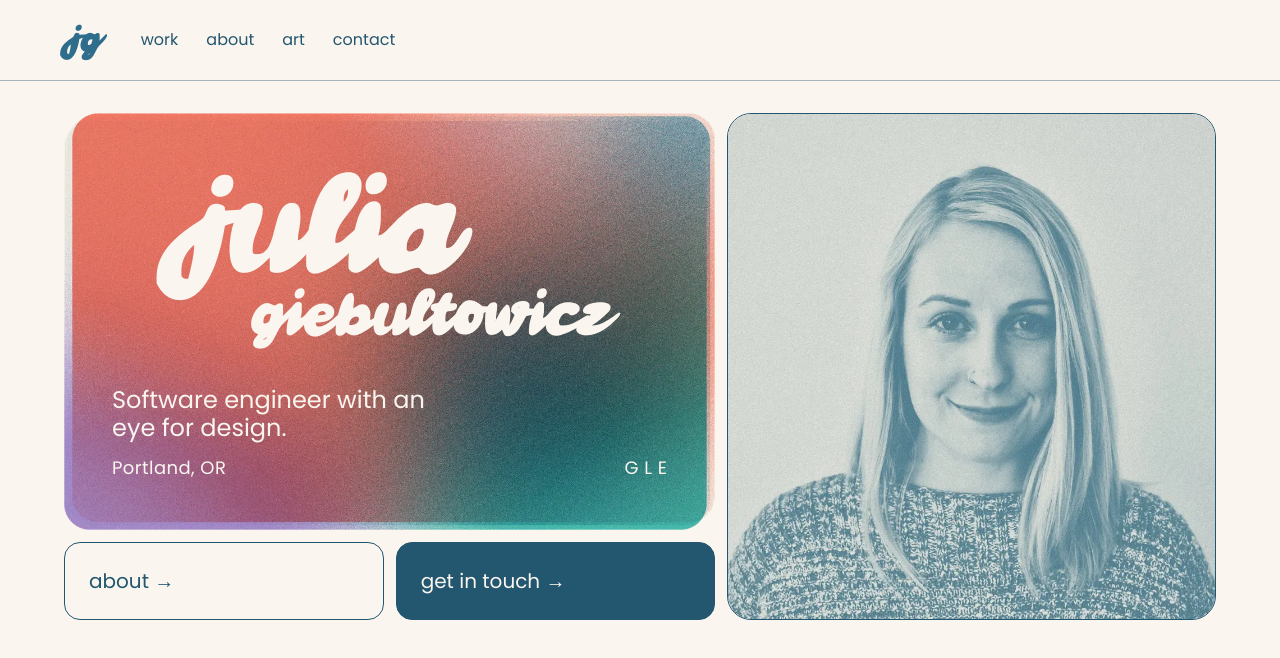
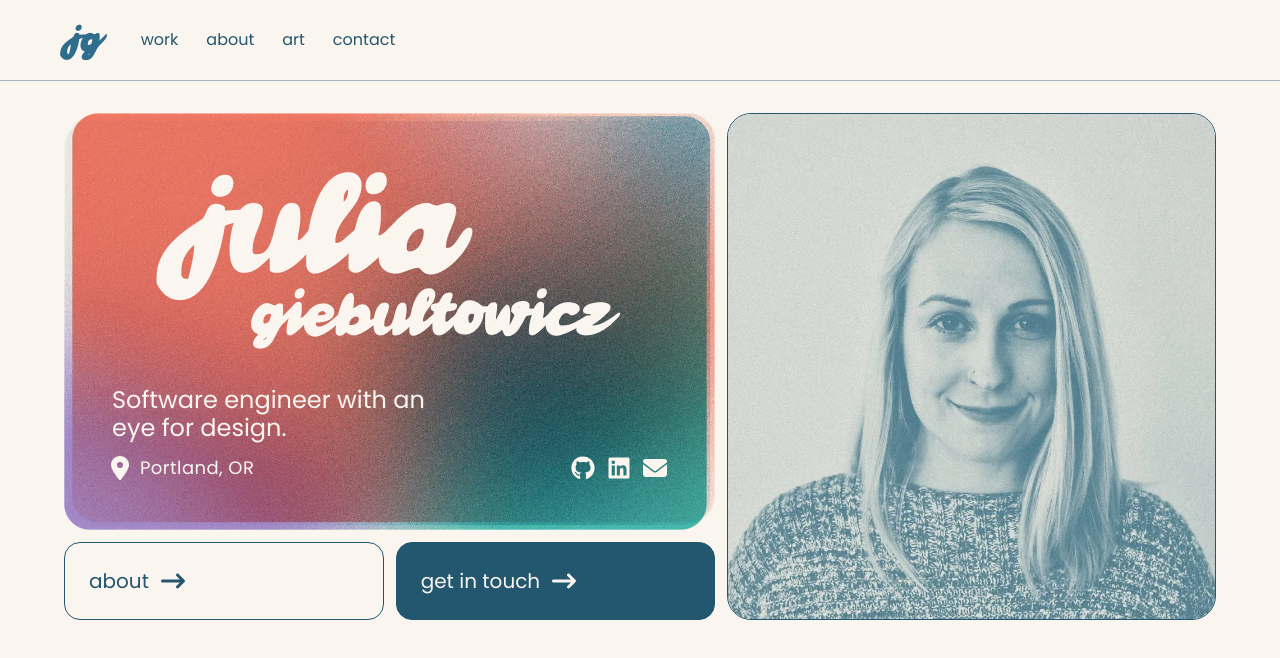
Before and after one commit to gabibble/julia-portfolio, a Next.js app: page / in a window 1280 px wide. Shown: the top 658 px of the page. Built offline with nearby package versions, Linux system fonts and the light colour scheme.

Commit message:
add icons

```diff
--- a/app/components/Hero.tsx
+++ b/app/components/Hero.tsx
@@ -1,5 +1,14 @@
+import {
+  FaGithub,
+  FaLinkedin,
+  FaEnvelope,
+  FaLocationDot,
+  FaArrowRightLong,
+} from 'react-icons/fa6';
+
 export default function Hero() {
-  const buttonClass = 'border border-ink rounded-2xl p-6 text-xl';
+  const buttonClass =
+    'flex items-center gap-3 border border-ink rounded-2xl p-6 text-xl';
 
   return (
     <div className='mx-auto my-8 grid w-full max-w-6xl grid-cols-1 gap-3 md:grid-cols-[4fr_3fr]'>
@@ -15,17 +24,40 @@ export default function Hero() {
             eye for design.
           </p>
           <p className='flex items-center justify-between text-lg tracking-wide'>
-            <span>Portland, OR</span>
-            <span>G L E</span>
+            <span className='flex items-center gap-2'>
+              <FaLocationDot className='-ml-1 size-6' />
+              Portland, OR
+            </span>
+            <span className='flex gap-3'>
+              <a
+                href='https://github.com/gabibble'
+                aria-label='GitHub'
+                target='_blank'
+                rel='noopener noreferrer'
+              >
+                <FaGithub className='size-6 transition hover:scale-110' />
+              </a>
+              <a
+                href='https://www.linkedin.com/in/julia-giebultowicz/'
+                aria-label='LinkedIn'
+                target='_blank'
+                rel='noopener noreferrer'
+              >
+                <FaLinkedin className='size-6 transition hover:scale-110' />
+              </a>
+              <a href='mailto:juliagieb@gmail.com' aria-label='Email'>
+                <FaEnvelope className='size-6 transition hover:scale-110' />
+              </a>
+            </span>
           </p>
         </div>
       </section>
       <section className='grid grid-cols-2 gap-3'>
         <a href='#about' className={buttonClass}>
-          about →
+          about <FaArrowRightLong className='size-6' />
         </a>
         <a href='#contact' className={`${buttonClass} bg-ink text-cream`}>
-          get in touch →
+          get in touch <FaArrowRightLong className='size-6' />
         </a>
       </section>
       <div className='relative col-start-2 row-span-2 row-start-1 hidden overflow-hidden rounded-3xl border md:block'>
--- a/package.json
+++ b/package.json
@@ -11,7 +11,8 @@
   "dependencies": {
     "next": "16.4.6",
     "react": "19.3.0",
-    "react-dom": "19.3.0"
+    "react-dom": "19.3.0",
+    "react-icons": "^5.7.0"
   },
   "devDependencies": {
     "@tailwindcss/turbopack": "4.3.3",
```
Also changed, not shown: 1 other file (tests, documents, lock files or other folders).
